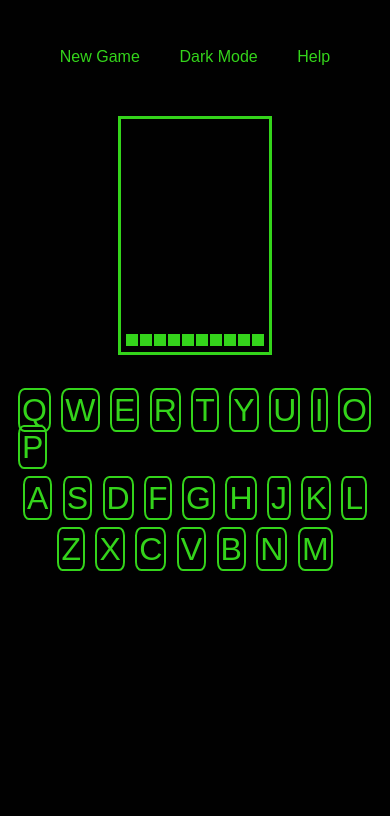
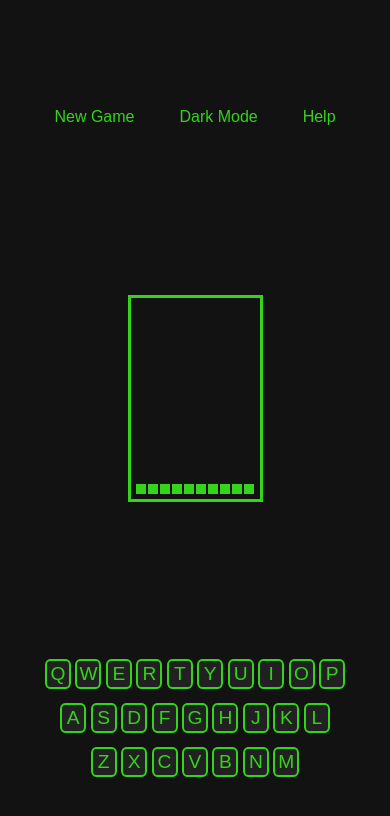
Before and after one commit to saharlaor/HangMan, a website: page index.html in a window 390 px wide. Both pictures are taken after a click on the link "Dark Mode". Drawn offline with Linux system fonts and the light colour scheme; no server answers.

Commit message:
Responsiveness for phones and color correction

```diff
--- a/hangedMan.js
+++ b/hangedMan.js
@@ -146,7 +146,7 @@ if (require.main === module) {
                 verticalLayout: 'default',
                 width: 80,
                 whitespaceBreak: true
-            }, function(err, data) {
+            }, (err, data) => {
                 if (err) {
                     // Handling ctrl+c
                     process.on('SIGINT', function () {
--- a/index.html
+++ b/index.html
@@ -1,5 +1,6 @@
 <!DOCTYPE html>
 <html lang="en">
+
     <head>
         <meta charset="UTF-8">
         <meta http-equiv="X-UA-Compatible" content="IE=edge">
@@ -11,12 +12,13 @@
         <script>
             function toggleDark() {
                 let body = document.getElementsByTagName("body")[0];
-            while(!document.readyState) { }
+                while (!document.readyState) { }
                 isDark = body.classList.toggle("dark");
                 window.sessionStorage.setItem("darkMode", isDark);
             }
         </script>
     </head>
+
     <body>
         <script>
             let isDark = window.sessionStorage.getItem("darkMode") === "true";
@@ -26,6 +28,7 @@
                 toggleDark();
             }
         </script>
+        <div class="game">
             <nav class="navbar">
                 <div class="nav-center">
                     <a href="index.html" class="nav-link">New Game</a>
@@ -34,6 +37,7 @@
                     <!-- <a href="about.html" class="nav-link">About</a> -->
                 </div>
             </nav>
+            <div class="game-status">
                 <div class="hangedman-div">
                     <div class="hangedman-center">
                         <table>
@@ -236,6 +240,7 @@
                 <div class="hidden-word">
                     <span id="word"></span>
                 </div>
+            </div>
             <div class="keyboard">
                 <div class="keyboard-top key-row">
                     <span id="Q" class="key">Q</span>
@@ -270,7 +275,9 @@
                     <span id="M" class="key">M</span>
                 </div>
             </div>
+        </div>
 
         <script src="client.js"></script>
     </body>
+
 </html>
--- a/style.css
+++ b/style.css
@@ -1,3 +1,9 @@
+* {
+    padding: 0px;
+    margin: 0px;
+    box-sizing: border-box;
+}
+
 body {
     font-family: sans-serif;
 }
@@ -5,6 +11,13 @@ body {
 td {
     height: 10px;
     width: 10px;
+}
+
+.game {
+    display: flex;
+    flex-direction: column;
+    justify-content: space-around;
+    height: 100vh;
 }
 
 .navbar {
@@ -43,9 +56,9 @@ td {
     padding: 1%;
 }
 
-.hangedman-illustration {
+/* .hangedman-illustration {
     font-size: x-large;
-}
+} */
 
 .pixel-filled {
     background-color: black;
@@ -56,7 +69,7 @@ td {
     justify-content: center;
     align-items: center;
     margin: 10px 0;
-    font-size: xx-large;
+    font-size: 2rem;
 }
 
 .keyboard {
@@ -80,31 +93,29 @@ td {
 }
 
 .key {
+    display: inline-block;
+    width: 40px;
+    margin: 3px;
+    padding: 2px;
+    background-color: #f5f5f5;
     border: solid 2px;
     border-radius: 20%;
-    margin: 3px;
-    padding: 2px;
-    font-size: xx-large;
+    font-size: 2rem;
+    text-align: center;
 }
 
 .key:hover {
-    background-color: rgb(214, 222, 235);
+    opacity: 0.7;
     cursor: grab;
     transition: 350ms;
 }
 
-.key-hover {
-    background-color: rgb(214, 222, 235);
-    cursor: grab;
-    transition: 150ms;
-}
-
 .key-right {
-    background-color: rgb(125, 185, 106);
+    background-color: #7db96a;
 }
 
 .key-wrong {
-    background-color: rgb(218, 126, 120);
+    background-color: #ca3d3d;
 }
 
 .help {
@@ -132,18 +143,33 @@ td {
 
 /* Dark theme */
 body.dark {
-    color: #34d41B;
-    background-color: #010101;
+    color: #34d41b;
+    background-color: #121212;
 }
 
 body.dark .pixel-filled {
-    background-color: #34d41B;
+    background-color: #34d41b;
+}
+
+body.dark .key {
+    background-color: #212121;
 }
 
 body.dark .key-wrong {
-    background-color: rgb(140, 60, 60);
+    background-color: #cf6679;
 }
 
 body.dark .key-right {
-    background-color: rgb(60, 140, 60);
+    background-color: #3c8c3c;
 }
+
+@media (max-width: 550px) {
+    .hidden-word {
+        font-size: 1.2rem;
+    }
+    .key {
+        font-size: 1.2rem;
+        width: 26px;
+        margin: 0;
+    }
+}
```
Lines whose indentation alone changed are shown as unchanged.
